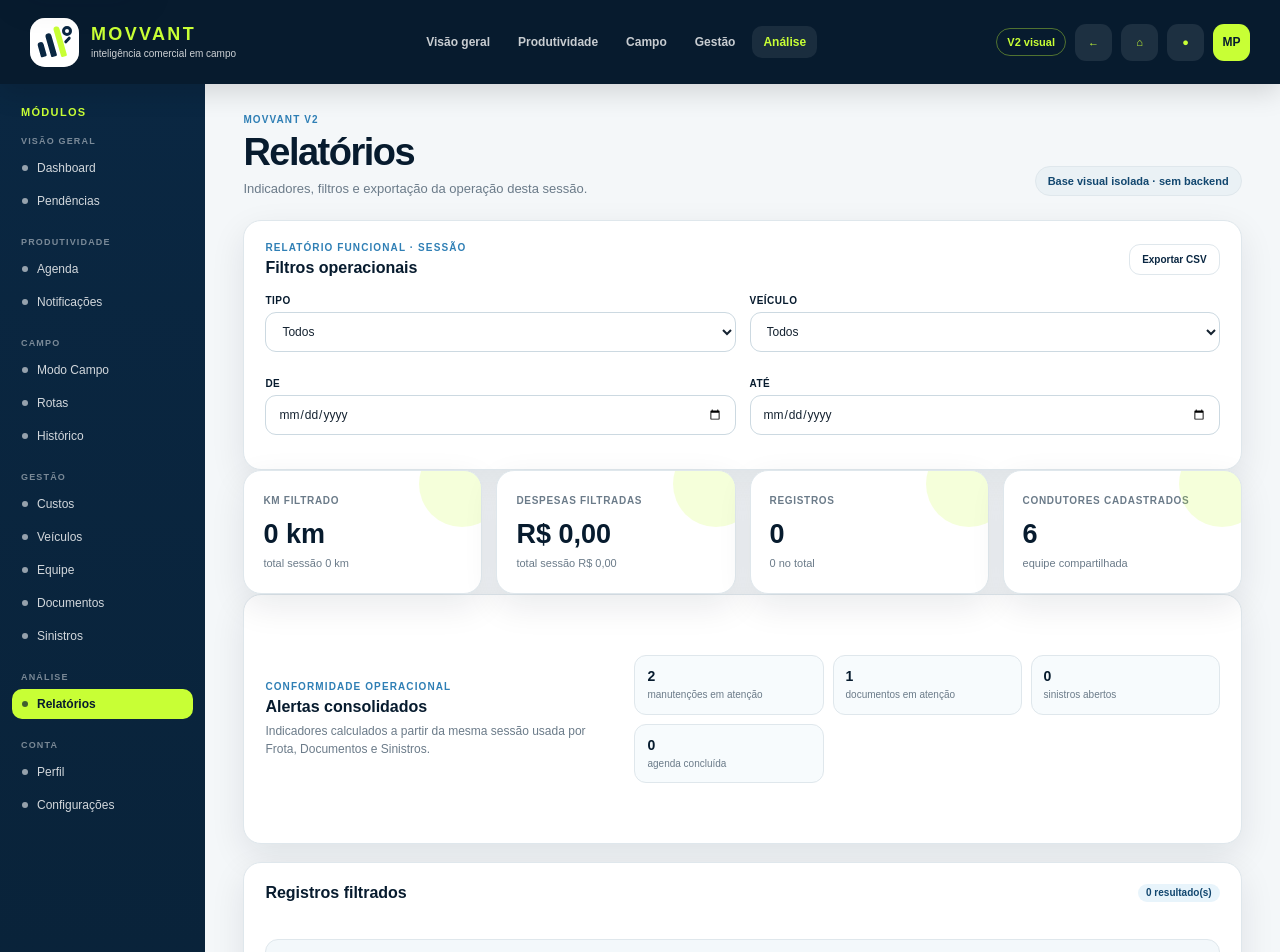
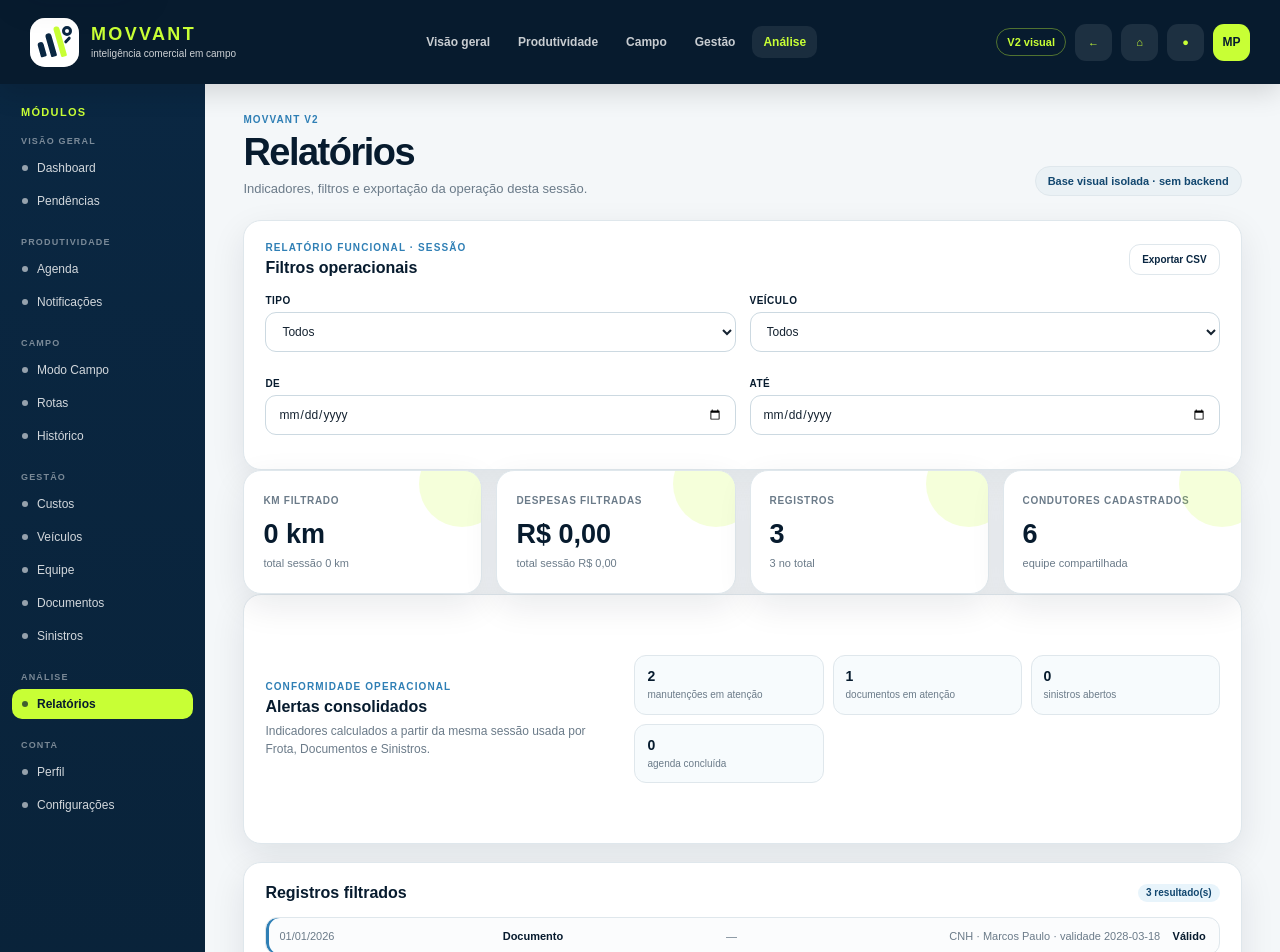
Before and after one commit to Manopanassolo/controle-facil-km, a Next.js app in the folder movvant-v2/: page /relatorios in a window 1280 px wide. Shown: the top 952 px of the page. Built offline with nearby package versions, Linux system fonts and the light colour scheme.

Commit message:
Include documents in functional session reports

```diff
--- a/movvant-v2/src/components/ReportsSessionModule.tsx
+++ b/movvant-v2/src/components/ReportsSessionModule.tsx
@@ -5,14 +5,14 @@ import { useSessionActivity } from './SessionActivityProvider';
 import { useIncidentSession } from './IncidentSessionProvider';
 import { useDriverSession } from './DriverSessionProvider';
 
-type ReportType='Todos'|'Jornada'|'Rota'|'Despesa'|'Agenda'|'Manutenção'|'Sinistro';
+type ReportType='Todos'|'Jornada'|'Rota'|'Despesa'|'Agenda'|'Manutenção'|'Documento'|'Sinistro';
 type Row={id:string;createdAt:string;type:Exclude<ReportType,'Todos'>;vehicle:string;description:string;km:number;amount:number;status:string;};
 function isoDate(value:string){return value?value.slice(0,10):'';}
 function money(value:number){return value.toLocaleString('pt-BR',{style:'currency',currency:'BRL'});}
 function csvCell(value:string|number){return `"${String(value).replaceAll('"','""')}"`;}
 
 export function ReportsSessionModule(){
- const{journeys,routes,expenses,appointments,maintenanceRecords,maintenanceAlerts,documentAlerts,totalKm,totalExpenses}=useSessionActivity();
+ const{journeys,routes,expenses,appointments,maintenanceRecords,maintenanceAlerts,documents,documentAlerts,totalKm,totalExpenses}=useSessionActivity();
  const{incidents}=useIncidentSession();
  const{drivers}=useDriverSession();
  const[type,setType]=useState<ReportType>('Todos');const[vehicle,setVehicle]=useState('Todos');const[from,setFrom]=useState('');const[to,setTo]=useState('');
@@ -22,8 +22,9 @@ export function ReportsSessionModule(){
   ...expenses.map(x=>({id:x.id,createdAt:x.createdAt,type:'Despesa' as const,vehicle:x.vehicle,description:`${x.category} · ${x.place}`,km:0,amount:x.amount,status:'Lançada'})),
   ...appointments.map(x=>({id:x.id,createdAt:x.completedAt||x.startedAt||x.createdAt,type:'Agenda' as const,vehicle:'—',description:`${x.client} · ${x.title}`,km:0,amount:0,status:x.status})),
   ...maintenanceRecords.map(x=>({id:x.id,createdAt:x.completedAt||x.createdAt,type:'Manutenção' as const,vehicle:x.vehicle,description:`${x.workshop} · ${x.status}`,km:0,amount:0,status:x.status})),
+  ...documents.map(x=>{const alert=documentAlerts.find(a=>a.documentId===x.id);return{id:x.id,createdAt:x.createdAt,type:'Documento' as const,vehicle:x.scope==='veiculo'?x.subject:'—',description:`${x.kind} · ${x.subject} · validade ${x.expiryDate}`,km:0,amount:0,status:alert?.state==='vencido'?'Vencido':alert?.state==='proximo'?'Próximo do vencimento':'Válido'};}),
   ...incidents.map(x=>({id:x.id,createdAt:x.resolvedAt||x.createdAt,type:'Sinistro' as const,vehicle:x.vehicle,description:`${x.description} · ${x.driver}`,km:0,amount:0,status:x.status}))
- ].sort((a,b)=>b.createdAt.localeCompare(a.createdAt)),[journeys,routes,expenses,appointments,maintenanceRecords,incidents]);
+ ].sort((a,b)=>b.createdAt.localeCompare(a.createdAt)),[journeys,routes,expenses,appointments,maintenanceRecords,documents,documentAlerts,incidents]);
  const vehicles=useMemo(()=>['Todos',...Array.from(new Set(rows.map(x=>x.vehicle).filter(x=>x&&x!=='—'))).sort()],[rows]);
  const filtered=useMemo(()=>rows.filter(row=>(type==='Todos'||row.type===type)&&(vehicle==='Todos'||row.vehicle===vehicle)&&(!from||isoDate(row.createdAt)>=from)&&(!to||isoDate(row.createdAt)<=to)),[rows,type,vehicle,from,to]);
  const filteredKm=filtered.reduce((sum,row)=>sum+row.km,0);const filteredAmount=filtered.reduce((sum,row)=>sum+row.amount,0);
@@ -36,7 +37,7 @@ export function ReportsSessionModule(){
  }
  return <>
   <section className="panel"><div className="panel-title-row"><div><span className="eyebrow">Relatório funcional · sessão</span><h2>Filtros operacionais</h2></div><button type="button" className="secondary-button" onClick={exportCsv} disabled={!filtered.length}>Exportar CSV</button></div>
-   <div className="prototype-form-grid"><label className="field-label">Tipo<select className="field" value={type} onChange={e=>setType(e.target.value as ReportType)}>{['Todos','Jornada','Rota','Despesa','Agenda','Manutenção','Sinistro'].map(x=><option key={x}>{x}</option>)}</select></label><label className="field-label">Veículo<select className="field" value={vehicle} onChange={e=>setVehicle(e.target.value)}>{vehicles.map(x=><option key={x}>{x}</option>)}</select></label><label className="field-label">De<input className="field" type="date" value={from} onChange={e=>setFrom(e.target.value)}/></label><label className="field-label">Até<input className="field" type="date" value={to} onChange={e=>setTo(e.target.value)}/></label></div>
+   <div className="prototype-form-grid"><label className="field-label">Tipo<select className="field" value={type} onChange={e=>setType(e.target.value as ReportType)}>{['Todos','Jornada','Rota','Despesa','Agenda','Manutenção','Documento','Sinistro'].map(x=><option key={x}>{x}</option>)}</select></label><label className="field-label">Veículo<select className="field" value={vehicle} onChange={e=>setVehicle(e.target.value)}>{vehicles.map(x=><option key={x}>{x}</option>)}</select></label><label className="field-label">De<input className="field" type="date" value={from} onChange={e=>setFrom(e.target.value)}/></label><label className="field-label">Até<input className="field" type="date" value={to} onChange={e=>setTo(e.target.value)}/></label></div>
   </section>
   <section className="dashboard-grid"><article className="metric-card"><span className="metric-label">KM filtrado</span><strong className="metric-value">{filteredKm.toLocaleString('pt-BR')} km</strong><div className="metric-note">total sessão {totalKm.toLocaleString('pt-BR')} km</div></article><article className="metric-card"><span className="metric-label">Despesas filtradas</span><strong className="metric-value">{money(filteredAmount)}</strong><div className="metric-note">total sessão {money(totalExpenses)}</div></article><article className="metric-card"><span className="metric-label">Registros</span><strong className="metric-value">{filtered.length}</strong><div className="metric-note">{rows.length} no total</div></article><article className="metric-card"><span className="metric-label">Condutores cadastrados</span><strong className="metric-value">{drivers.length}</strong><div className="metric-note">equipe compartilhada</div></article></section>
   <section className="panel session-report-summary"><div><span className="eyebrow">Conformidade operacional</span><h2>Alertas consolidados</h2><p>Indicadores calculados a partir da mesma sessão usada por Frota, Documentos e Sinistros.</p></div><div className="session-report-metrics"><span><b>{pendingMaintenance}</b><small>manutenções em atenção</small></span><span><b>{pendingDocuments}</b><small>documentos em atenção</small></span><span><b>{openIncidents}</b><small>sinistros abertos</small></span><span><b>{appointments.filter(x=>x.status==='Concluído').length}</b><small>agenda concluída</small></span></div></section>
```
